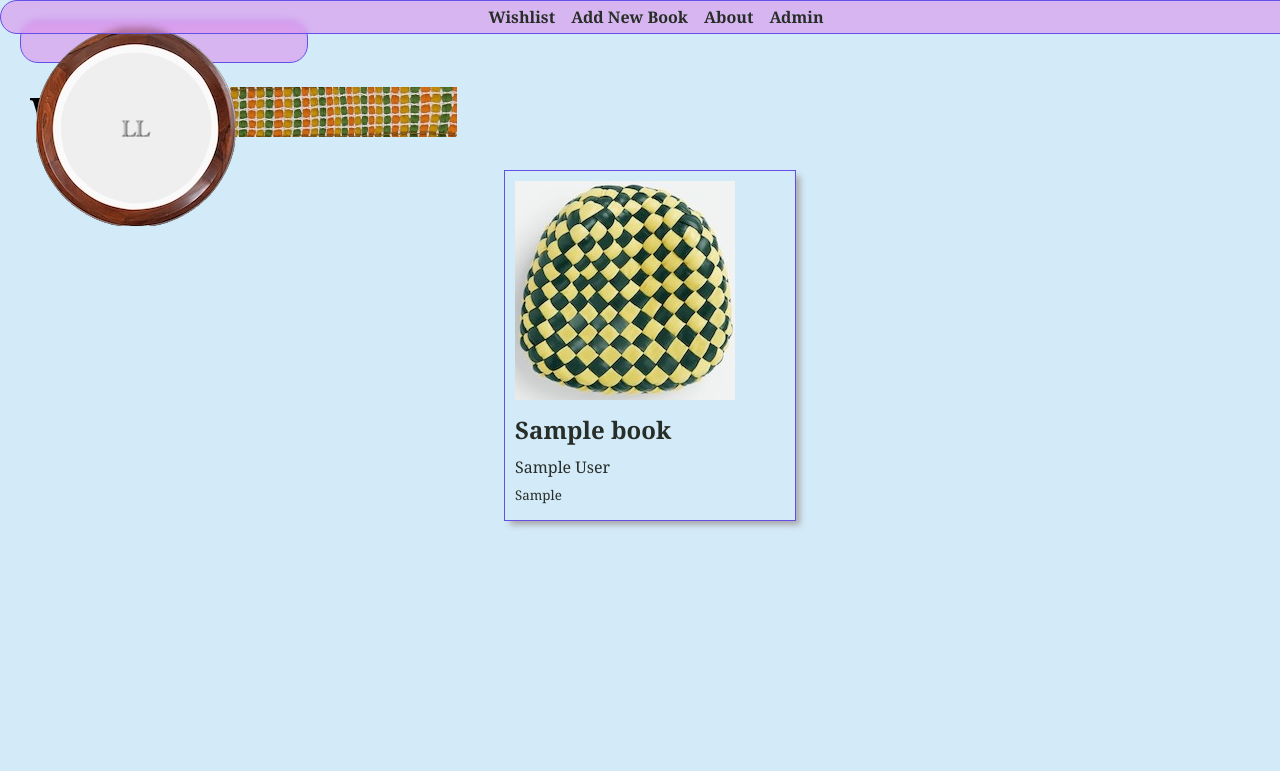
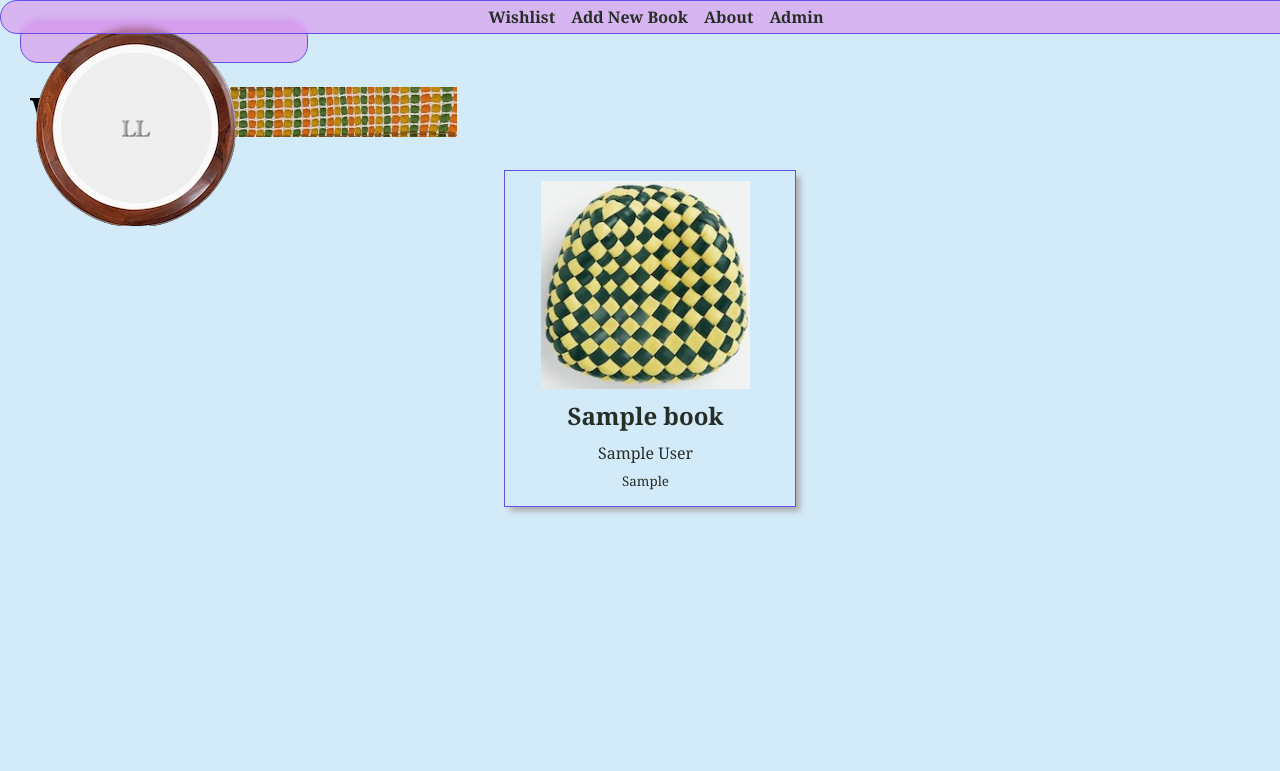
Before and after one commit to suleecao/library-list, a Django app: page /wishlist/ in a window 1280 px wide. Shown: the top 771 px of the page. Run offline with Django 5.2, Linux system fonts and the light colour scheme; tables that the repository leaves empty hold one stand-in row (values such as "Sample post").

Commit message:
fixed wishlist css alignment

```diff
--- a/main_app/static/css/books/wishlist.css
+++ b/main_app/static/css/books/wishlist.css
@@ -1,8 +1,23 @@
 .card-container {
-    padding: 0 30px;
+    padding: 0px;
     display: flex;
     justify-content: center;
     flex-wrap: wrap;
+    align-items:center;
+    /* flex-direction: column; */
+  }
+
+  .card span {
+    width: 60%;
+    height: 60%;
+    margin: auto;
+    text-align: center;
+  }
+
+  .card-img-container {
+    display: flex;
+    align-items: center;
+    justify-content: center;
   }
 
   .card {
@@ -21,6 +36,13 @@
   .card-content {
     padding: 10px;
     width: 90%;
+
+  }
+
+  .book_cover {
+    width: 80%;
+    justify-content: center;
+
   }
 
   .usr-img {
@@ -43,3 +65,4 @@
     margin: 5px 0;
     font-size: var(--font-reg);
   }
+   */
--- a/main_app/templates/books/detail.html
+++ b/main_app/templates/books/detail.html
@@ -25,7 +25,7 @@
   </div>
     {% csrf_token %}
     {% for val, label in star_choices %}  {{ val }}★ {% endfor %}
-    Your Rating: {{ val }}
+    Your Rating: {{ book.rating }}
   </div>
   <div class="finished-reading">
   <h2>Finished Reading</h2>
--- a/main_app/templates/books/wishlist.html
+++ b/main_app/templates/books/wishlist.html
@@ -21,13 +21,14 @@
     <div class="card-content">
       <div class="card-img-container">
         <img
+          class="book_cover"
           src="{% static 'images/round2.jpg' %}"
           alt="BV round tray"
         />
       </div>
-      <h2 class="card-title">{{ book.title }}</h2>
+      <span><h2 class="card-title">{{ book.title }}</h2>
       <p> {{ book.author }}</p>
-      <p><small>{{ book.genre}}</small></p>
+      <p><small>{{ book.genre}}</small></p></span>
     </div>
   </a>
   </div>
--- a/main_app/views.py
+++ b/main_app/views.py
@@ -13,7 +13,7 @@ def wishlist(request):
     books = Book.objects.all()
     return render(request, 'books/wishlist.html', {'books': books})
 
-# STAR_CHOICES = [(i, f"{i} star{'s' if i != 1 else ''}") for i in range(6)]
+STAR_CHOICES = [(i, f"{i} star{'s' if i != 1 else ''}") for i in range(6)]
 
 def book_detail(request, book_id):
     book = get_object_or_404(Book, id=book_id)
@@ -26,7 +26,8 @@ def book_detail(request, book_id):
 
     return render(request, "books/detail.html", {
         "book": book,
-        # "star_choices": STAR_CHOICES,
+        "star_choices": STAR_CHOICES,
+        "rating": book.rating
     })
 
 
```
